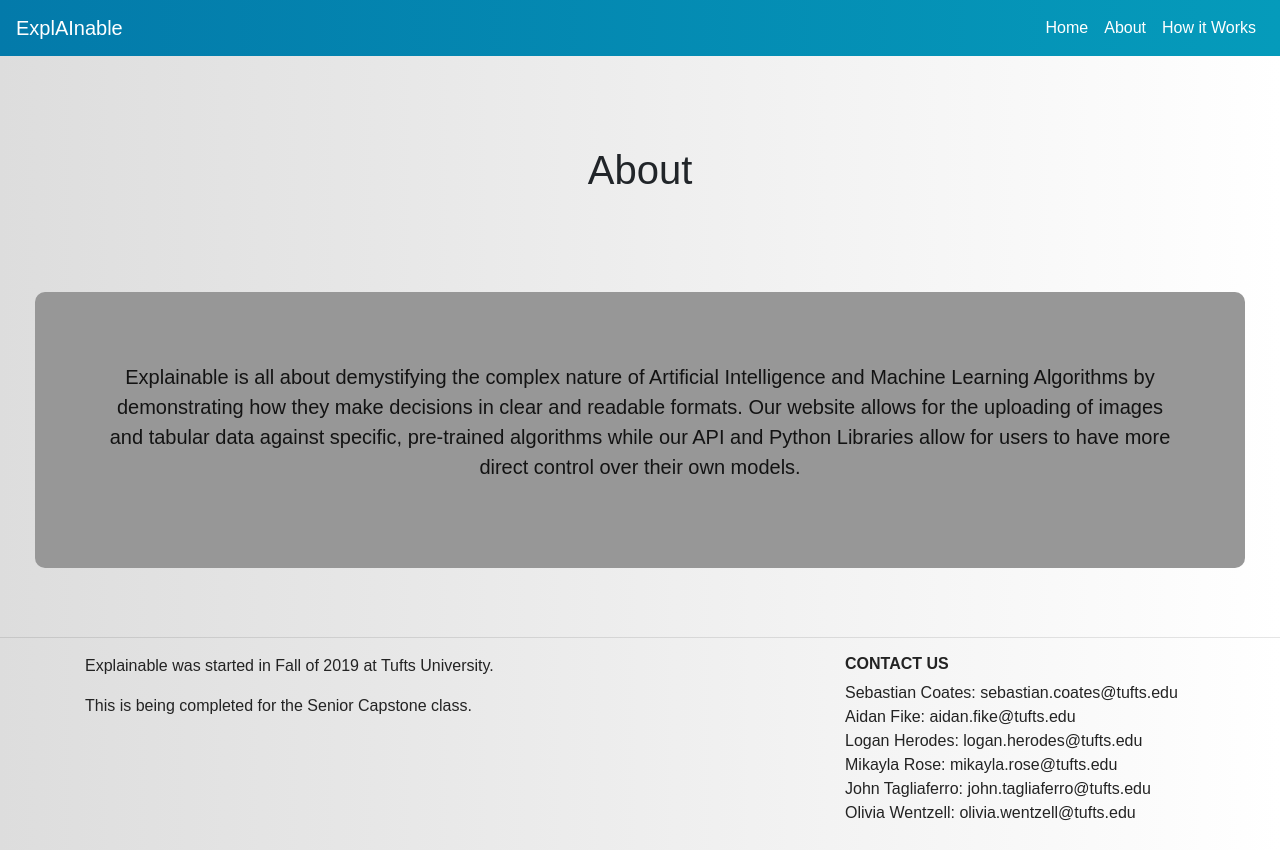
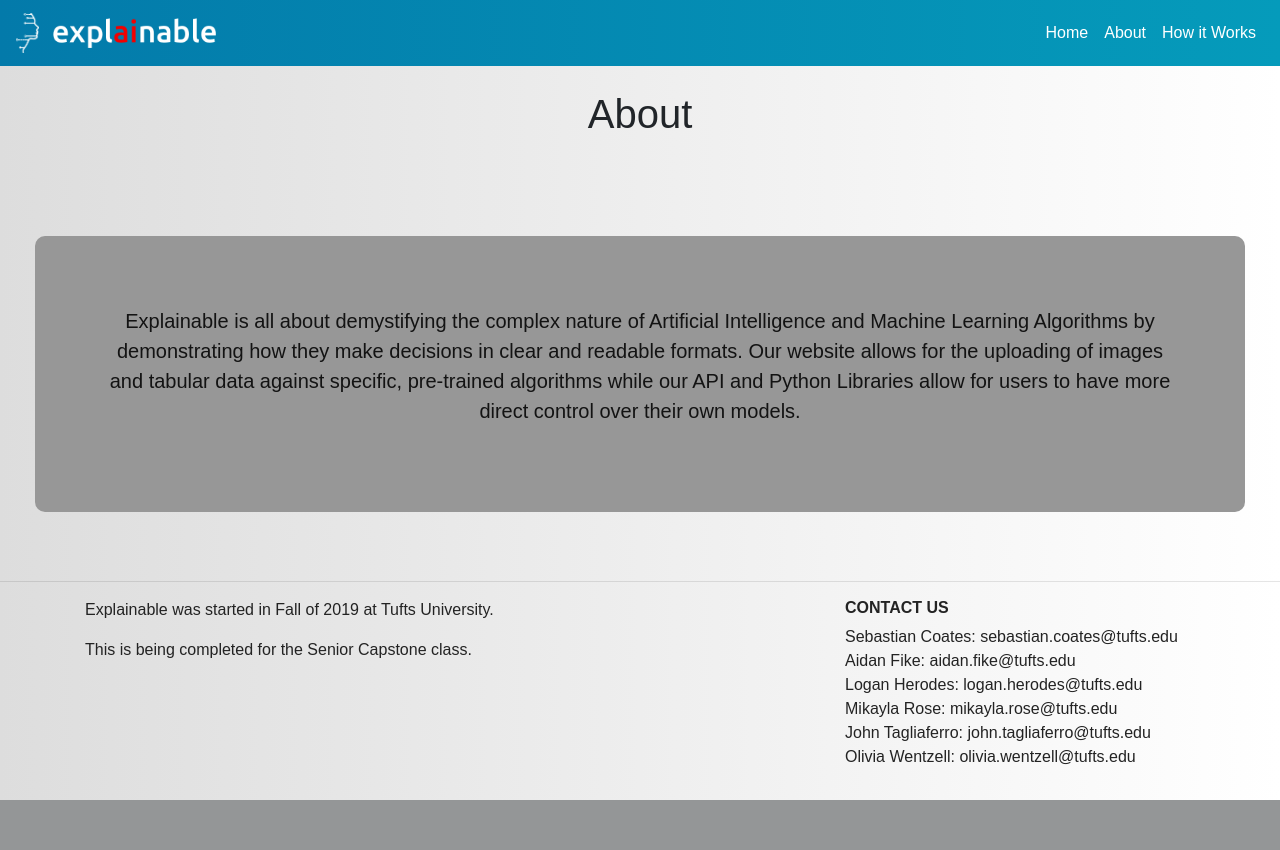
Before and after one commit to explainable/Jedi-Temple, a Flask app: page /about in a window 1280 px wide. After the commit the page ends 800 px from the top, so only its background shows below. Run offline with Flask 2, Linux system fonts and the light colour scheme; parts of the project's set-up code (start-up, migrations or seed data) failed here and were passed over; some libraries are stand-ins or nearby versions.

Commit message:
header for about/who-we-are pages includes content from homepage

```diff
--- a/templates/about.html
+++ b/templates/about.html
@@ -2,16 +2,25 @@
 
 <html>
 	<head>
-		<title>ExplAInable</title>
+		<title>About</title>
  		<meta charset="utf-8">
     	<meta name="viewport" content="width=device-width, initial-scale=1, shrink-to-fit=no">
+
+    	<link rel="apple-touch-icon" sizes="180x180" href="/img/favicon/apple-touch-icon.png">
+		<link rel="icon" type="image/png" sizes="32x32" href="/img/favicon/favicon-32x32.png">
+		<link rel="icon" type="image/png" sizes="16x16" href="/img/favicon/favicon-16x16.png">
+		<link rel="manifest" href="/img/favicon/site.webmanifest">
+		<link rel="mask-icon" href="/img/favicon/safari-pinned-tab.svg" color="#5bbad5">
+		<meta name="msapplication-TileColor" content="#da532c">
+		<meta name="theme-color" content="#ffffff">
+
 		<link rel="stylesheet" href="/vendor/bootstrap.min.css">
 		<link href="style.css" rel="stylesheet" type="text/css">
 	</head>
 	<body>
 		<!-- NAVBAR -->
-		<nav class="navbar navbar-expand-md">
-		  <a class="navbar-brand" href="/">ExplAInable</a>
+		<nav class="navbar navbar-expand-md fixed-top">
+		  <a class="navbar-brand" href="/">	<img height="40" class="mr-2" src="/img/logo.png" alt="Face logo"> <img height="30" src="/img/explainable.png" alt="Face logo"> </a>
 		  <button class="navbar-toggler navbar-dark" type="button" data-toggle="collapse" data-target="#main-navigation">
 		    <span class="navbar-toggler-icon"></span>
 		  </button>
```
Also changed, not shown: templates/works.html (+12 -3 lines).
